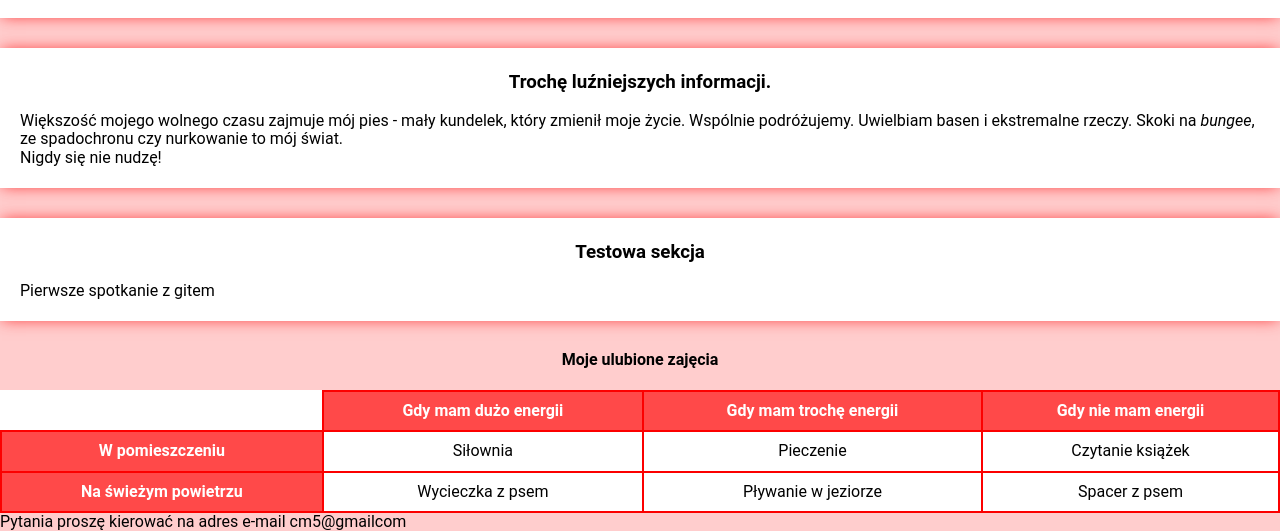
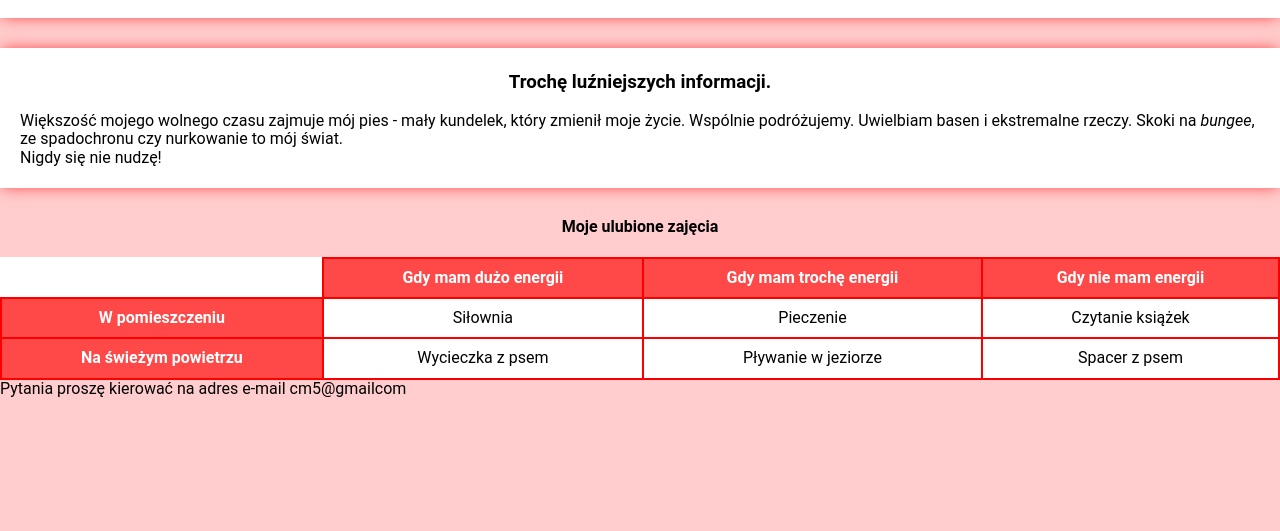
Before and after one commit to MajaCelej/homepage, a plain HTML site: page index.html in a window 1280 px wide. Shown: the part 760-1291 px from the top of the page. After the commit the page ends 1158 px from the top, so only its background shows below. Drawn offline with nearby package versions, Linux system fonts and the light colour scheme.

Commit message:
Test section deleted

```diff
--- a/index.html
+++ b/index.html
@@ -71,11 +71,6 @@
                     nudzę!
                 </p>
             </section>
-            <section class="section" id="troche-luzniejszych-informacji">
-                <h3 class="section__header">Testowa sekcja</h3>
-                <p>Pierwsze spotkanie z gitem
-                </p>
-            </section>
             <div class="table__container">
                 <table class="table">
                     <caption class="table__caption">Moje ulubione zajęcia</caption>
```
